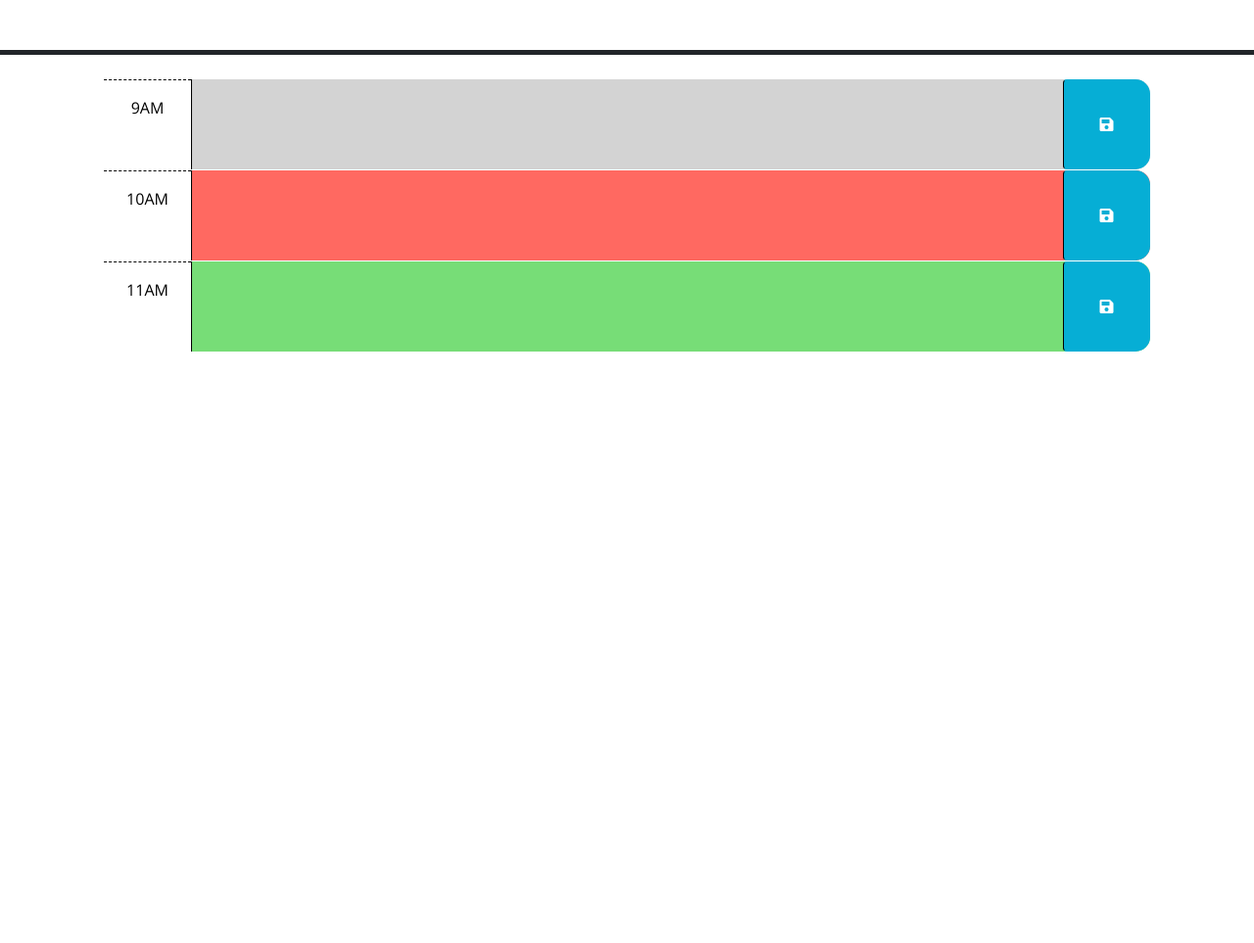
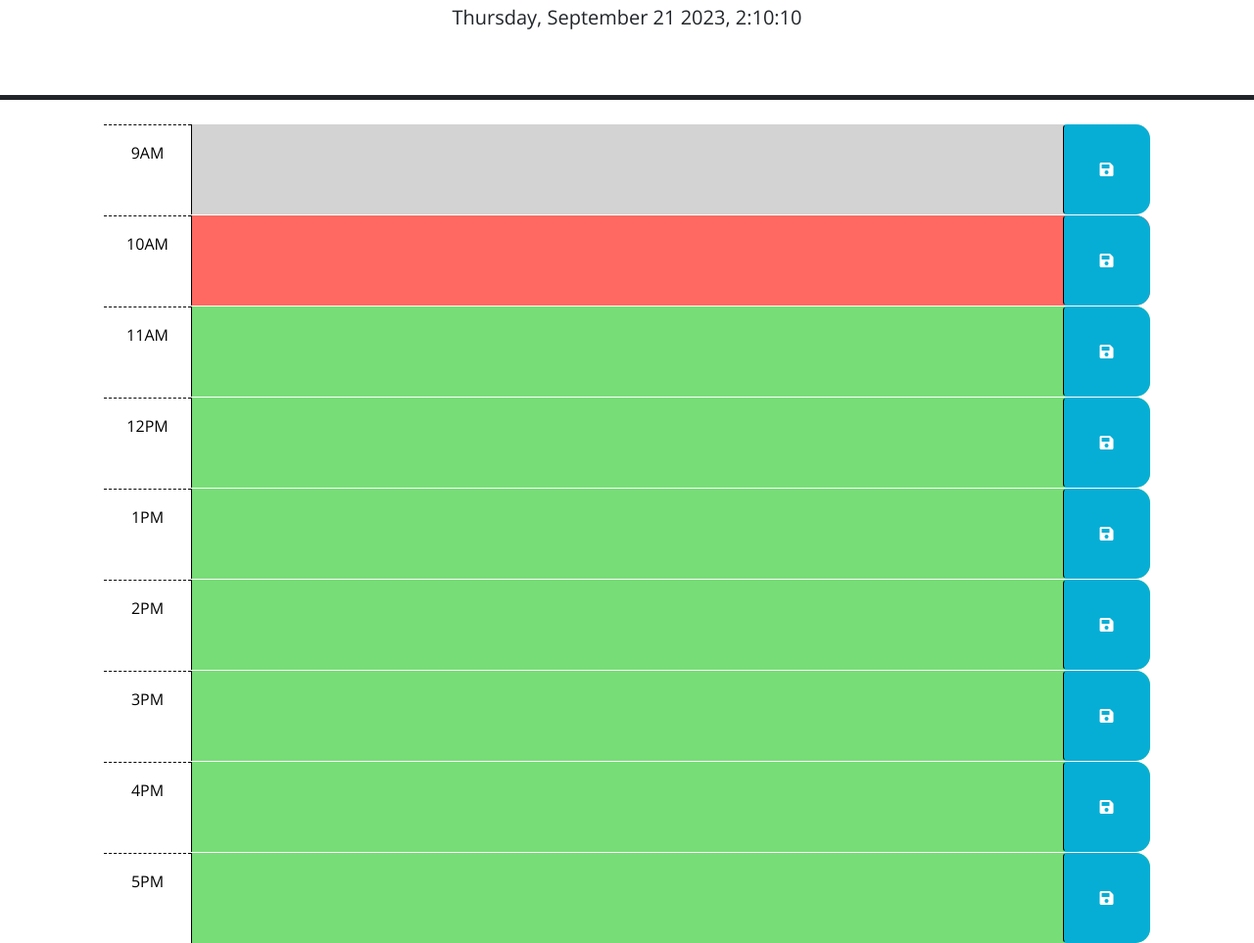
Before and after one commit to TatumSterling/work-day-scheduler, a plain HTML site: page index.html in a window 1280 px wide. Shown: the part 176-1139 px from the top of the page at 98% size. Before the commit the page ends 800 px from the top, so only its background shows below. Drawn offline with nearby package versions, Linux system fonts and the light colour scheme; files that its build step writes are made by us from their sources.

Commit message:
added the current date and time to top of page, and created divs for time blocks 9-5

```diff
--- a/assets/script.js
+++ b/assets/script.js
@@ -1,6 +1,12 @@
 // Wrap all code that interacts with the DOM in a call to jQuery to ensure that
 // the code isn't run until the browser has finished rendering all the elements
 // in the html.
+var timeBlockEl = $(".time-block");
+console.log(timeBlockEl);
+
+var today = dayjs();
+$('#currentDay').text(today.format('dddd, MMMM D YYYY, h:mm:ss'));
+
 $(function () {
     // TODO: Add a listener for click events on the save button. This code should
     // use the id in the containing time-block as a key to save the user input in
--- a/index.html
+++ b/index.html
@@ -18,7 +18,7 @@
       href="https://fonts.googleapis.com/css?family=Open+Sans&display=swap"
       rel="stylesheet"
     />
-    <link rel="stylesheet" href="style.css" />
+    <link rel="stylesheet" href="assets/style.css" />
     <title>Work Day Scheduler</title>
   </head>
 
@@ -65,6 +65,49 @@
           <i class="fas fa-save" aria-hidden="true"></i>
         </button>
       </div>
+      <div id="hour-12" class="row time-block future">
+        <div class="col-2 col-md-1 hour text-center py-3">12PM</div>
+        <textarea class="col-8 col-md-10 description" rows="3"> </textarea>
+        <button class="btn saveBtn col-2 col-md-1" aria-label="save">
+          <i class="fas fa-save" aria-hidden="true"></i>
+        </button>
+      </div>
+      <div id="hour-13" class="row time-block future">
+        <div class="col-2 col-md-1 hour text-center py-3">1PM</div>
+        <textarea class="col-8 col-md-10 description" rows="3"> </textarea>
+        <button class="btn saveBtn col-2 col-md-1" aria-label="save">
+          <i class="fas fa-save" aria-hidden="true"></i>
+        </button>
+      </div>
+      <div id="hour-14" class="row time-block future">
+        <div class="col-2 col-md-1 hour text-center py-3">2PM</div>
+        <textarea class="col-8 col-md-10 description" rows="3"> </textarea>
+        <button class="btn saveBtn col-2 col-md-1" aria-label="save">
+          <i class="fas fa-save" aria-hidden="true"></i>
+        </button>
+      </div>
+      <div id="hour-15" class="row time-block future">
+        <div class="col-2 col-md-1 hour text-center py-3">3PM</div>
+        <textarea class="col-8 col-md-10 description" rows="3"> </textarea>
+        <button class="btn saveBtn col-2 col-md-1" aria-label="save">
+          <i class="fas fa-save" aria-hidden="true"></i>
+        </button>
+      </div>
+      <div id="hour-16" class="row time-block future">
+        <div class="col-2 col-md-1 hour text-center py-3">4PM</div>
+        <textarea class="col-8 col-md-10 description" rows="3"> </textarea>
+        <button class="btn saveBtn col-2 col-md-1" aria-label="save">
+          <i class="fas fa-save" aria-hidden="true"></i>
+        </button>
+      </div>
+      <div id="hour-17" class="row time-block future">
+        <div class="col-2 col-md-1 hour text-center py-3">5PM</div>
+        <textarea class="col-8 col-md-10 description" rows="3"> </textarea>
+        <button class="btn saveBtn col-2 col-md-1" aria-label="save">
+          <i class="fas fa-save" aria-hidden="true"></i>
+        </button>
+      </div>
+
 
     <script src="https://code.jquery.com/jquery-3.4.1.min.js"></script>
     <script
@@ -73,6 +116,6 @@
       crossorigin="anonymous"
     ></script>
 
-    <script src="script.js"></script>
+    <script src="assets/script.js"></script>
   </body>
 </html>
```
